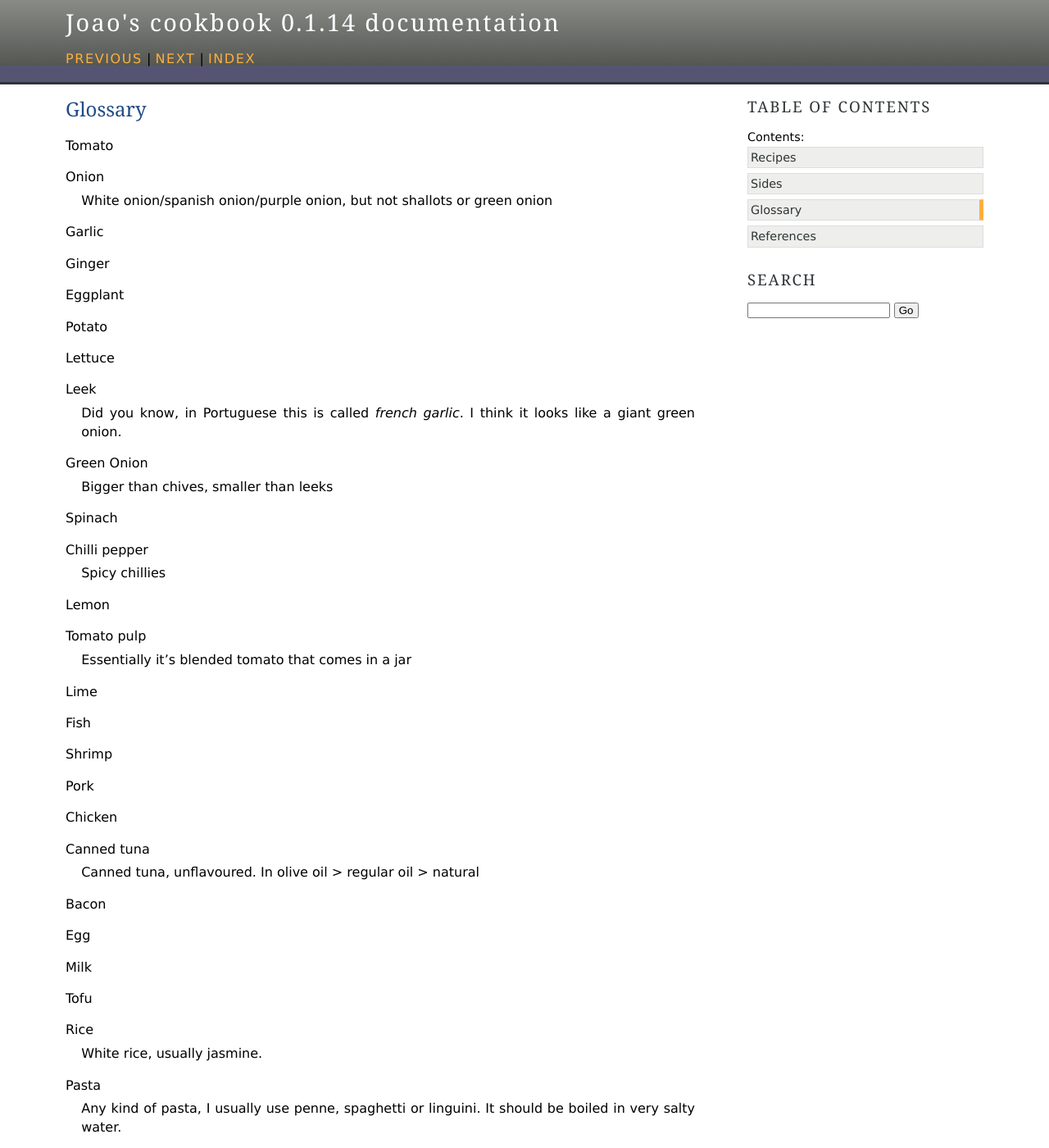
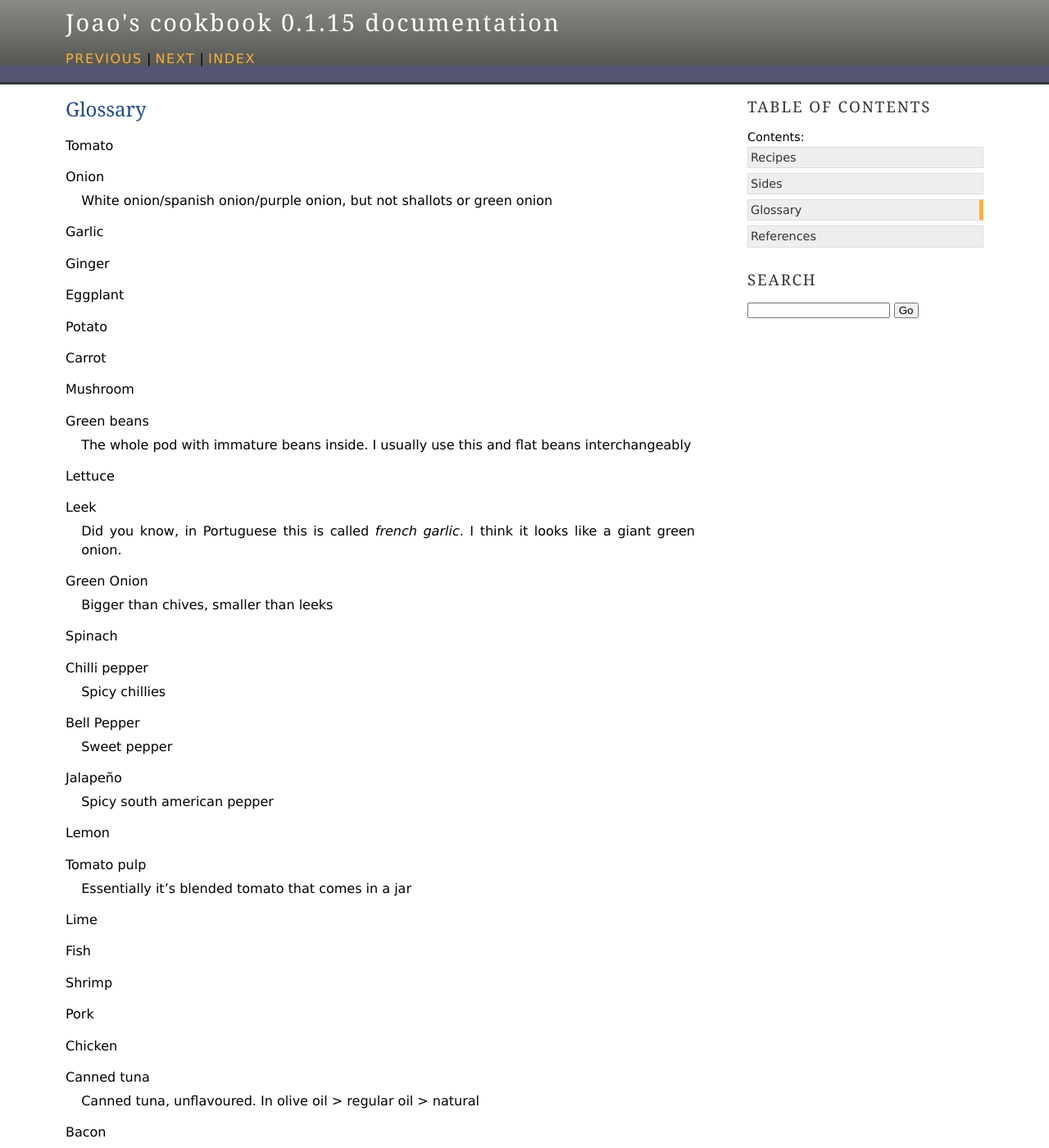
Before and after one commit to jomigo96/cookbook, a Sphinx documentation site: the page built from source/glossary.rst, in a window 1280 px wide and 1400 px high. Shown: the whole window at 82% size. Built offline with Sphinx 7.4.7, drawn with Linux system fonts in a browser that asks for light colours; some of the changed text lies outside the part shown.

Commit message:
Add ceviche and japanese curry recipes

```diff
--- a/source/conf.py
+++ b/source/conf.py
@@ -10,7 +10,7 @@
 copyright = '2025, Joao'
 author = 'Joao, jomigo96@yahoo.com'
 version = "0.1"
-release = "0.1.14"
+release = "0.1.15"
 
 # -- General configuration ---------------------------------------------------
 # https://www.sphinx-doc.org/en/master/usage/configuration.html#general-configuration
--- a/source/glossary.rst
+++ b/source/glossary.rst
@@ -21,6 +21,15 @@
     Potato : ingredient
         ..
 
+    Carrot : ingredient
+        ..
+
+    Mushroom : ingredient
+        ..
+
+    Green beans : ingredient
+        The whole pod with immature beans inside. I usually use this and flat beans interchangeably
+
     Lettuce : ingredient
         ..
 
@@ -36,6 +45,12 @@
 
     Chilli pepper : ingredient
         Spicy chillies
+
+    Bell Pepper : ingredient
+        Sweet pepper
+
+    Jalapeño : ingredient
+        Spicy south american pepper
 
     Lemon : ingredient
         ..
@@ -151,5 +169,8 @@
     Soy Sauce : seasoning
         ..
 
+    Curry cube mix : seasoning
+        A premade seasoning cube, found in any asian store. The most popular is "Golden Curry".
+
     al dente : term
         Cooked, but firm when biting. Usually for pasta, cook for 1 minute less than the package instructions
--- a/source/index.rst
+++ b/source/index.rst
@@ -20,9 +20,7 @@
     * Strogonoff
     * Lime chicken tacos
     * Braised pork belly
-    * Japanese style curry
     * Chickpea/green lentil curry
-    * Ceviche
     * Shakshuka
     * Lasagna
     * Egg fried rice
```
Also changed, not shown: other parts of source/glossary.rst (+3 -0 lines), source/recipes/cevice.rst (added, +38 -0 lines), source/recipes/japanese_curry.rst (added, +31 -0 lines), source/recipes/japanese_pasta_curry.rst (added, +44 -0 lines).
